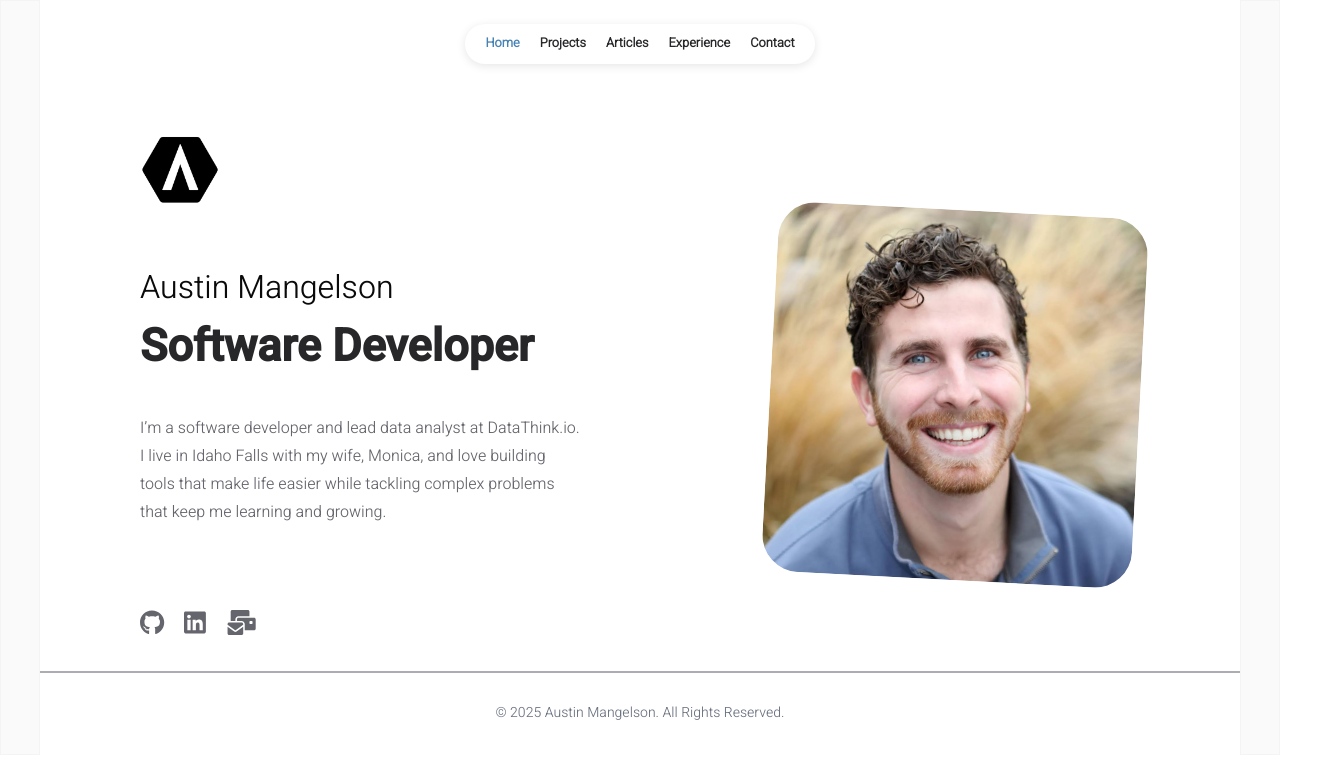
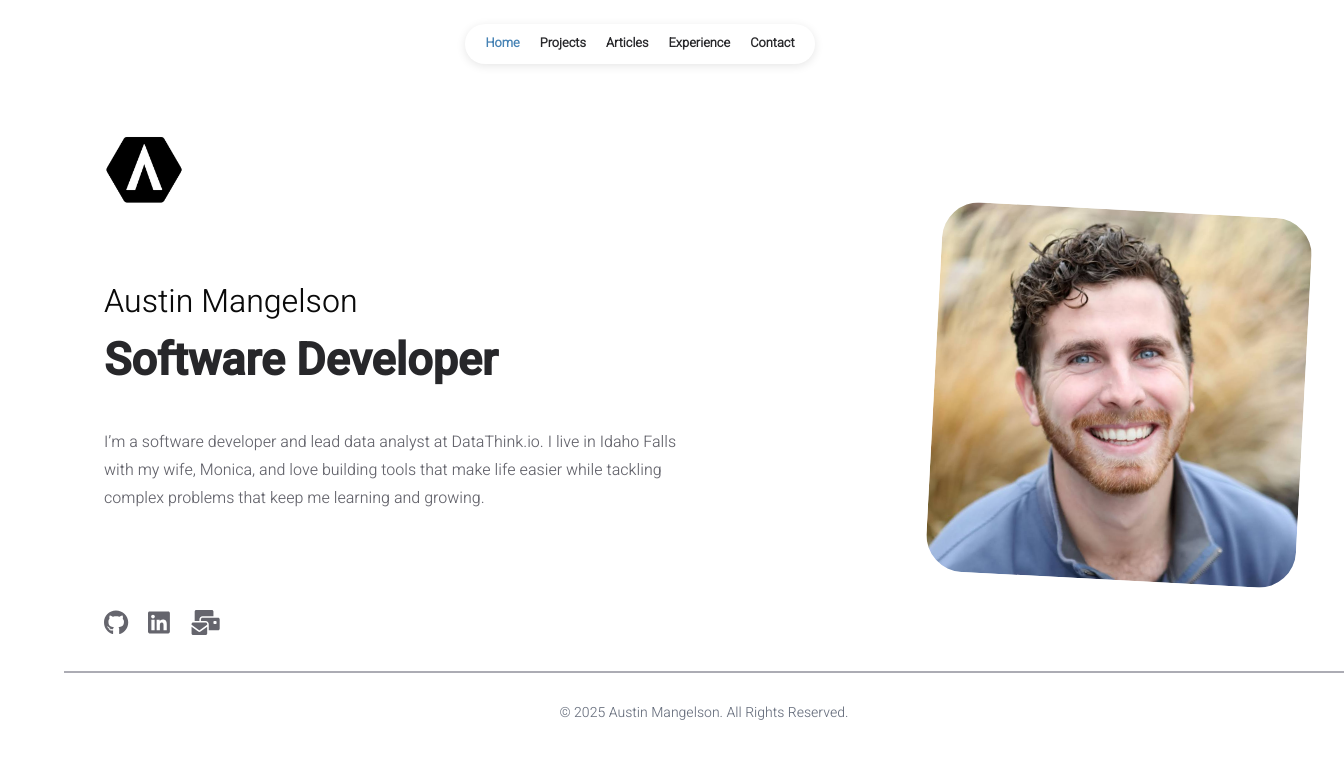
Before and after one commit to austinw8/personal-site, a React (Vite) app: page / in a window 1280 px wide. Shown: the top 758 px of the page, 1344 px wide, since content can reach past the window. Built offline with nearby package versions, Linux system fonts and the light colour scheme.

Commit message:
refactor: rename ReadArticle component to singleArticle and update related imports

```diff
--- a/src/App.js
+++ b/src/App.js
@@ -5,7 +5,7 @@ import ReactGA from "react-ga4";
 import Homepage from "./pages/homepage";
 import Projects from "./pages/projects";
 import Articles from "./pages/articles";
-import ReadArticle from "./pages/readArticle";
+import ReadArticle from "./pages/singleArticle";
 import Experience from "./pages/experience";
 import Contact from "./pages/contact";
 import Notfound from "./pages/404";
--- a/src/app.css
+++ b/src/app.css
@@ -24,13 +24,7 @@
 
 .page-content:before,
 .page-content:after {
-	content: "";
-	position: absolute;
-	top: 0;
-	bottom: 0;
-	width: calc((100% - 1200px) / 2);
-	background-color: #fafafa;
-	border: 1px solid #f4f4f5;
+	display: none;
 }
 
 .page-content:before {
@@ -44,8 +38,12 @@
 }
 
 .content-wrapper {
-	max-width: 1000px;
-	margin: 0 auto;
+	width: 100%;
+	max-width: 100%;
+	margin: 0 5%;
+	padding: 0 40px;
+	position: relative;
+	z-index: 2;
 }
 
 .title {
--- a/src/pages/homepage.jsx
+++ b/src/pages/homepage.jsx
@@ -50,7 +50,7 @@ const Homepage = () => {
 		display: "flex",
 		position: stayLogo ? "fixed" : "relative",
 		top: stayLogo ? "3vh" : "auto",
-		zIndex: 999,
+		zIndex: 1000,
 		border: stayLogo ? "1px solid white" : "none",
 		borderRadius: stayLogo ? "50%" : "none",
 		boxShadow: stayLogo ? "0px 4px 10px rgba(0, 0, 0, 0.25)" : "none",
--- a/src/pages/readArticle.jsx
+++ b/src/pages/singleArticle.jsx
@@ -3,6 +3,7 @@ import { useNavigate, useParams } from "react-router-dom";
 import ReactMarkdown from "react-markdown";
 import remarkGfm from "remark-gfm";
 import rehypeRaw from "rehype-raw";
+import { ArrowLeft } from "lucide-react";
 
 import NavBar from "../components/common/navBar";
 import Footer from "../components/common/footer";
@@ -41,16 +42,12 @@ const ReadArticle = () => {
 						</div>
 					</div>
 
+					<div className="read-article-back" onClick={() => navigate("/articles")}>
+						<ArrowLeft size={20} />
+						<span>Back to articles</span>
+					</div>
+
 					<div className="read-article-container">
-						<div className="read-article-back">
-							<img
-								src="../back-button.png"
-								alt="back"
-								className="read-article-back-button"
-								onClick={() => navigate(-1)}
-							/>
-						</div>
-
 						<div className="read-article-wrapper">
 							<div className="read-article-date-container">
 								<div className="read-article-date">
--- a/src/pages/styles/404.css
+++ b/src/pages/styles/404.css
@@ -12,11 +12,8 @@
 .notfound-logo {
 	display: flex;
 	position: fixed;
-	border: 1px solid white;
-	border-radius: 50%;
-	box-shadow: 0px 4px 10px rgba(0, 0, 0, 0.25);
 	top: 4vh;
-	z-index: 999;
+	z-index: 1000;
 }
 
 .notfound-container {
--- a/src/pages/styles/articles.css
+++ b/src/pages/styles/articles.css
@@ -7,8 +7,8 @@
 .articles-logo {
 	display: flex;
 	position: fixed;
-	border: 1px solid white;
 	top: 4vh;
+	z-index: 1000;
 }
 
 .articles-main-container {
--- a/src/pages/styles/contact.css
+++ b/src/pages/styles/contact.css
@@ -7,8 +7,8 @@
 .contact-logo {
 	display: flex;
 	position: fixed;
-	border: 1px solid white;
 	top: 4vh;
+	z-index: 1000;
 }
 
 .contact-subtitle {
--- a/src/pages/styles/projects.css
+++ b/src/pages/styles/projects.css
@@ -7,9 +7,8 @@
 .projects-logo {
 	display: flex;
 	position: fixed;
-	border: 1px solid white;
 	top: 4vh;
-	z-index: 999;
+	z-index: 1000;
 }
 
 .projects-container {
--- a/src/pages/styles/readArticle.css
+++ b/src/pages/styles/readArticle.css
@@ -9,30 +9,36 @@
 .read-article-logo {
 	display: flex;
 	position: fixed;
-	border: 1px solid white;
 	border-radius: 50%;
-	box-shadow: 0px 4px 10px rgba(0, 0, 0, 0.25);
 	top: 4vh;
+	z-index: 1000;
+}
+
+.read-article-back {
+	display: flex;
+	align-items: center;
+	gap: 8px;
+	padding-top: 100px;
+	padding-bottom: 10px;
+	cursor: pointer;
+	color: var(--secondary-color);
+	font-size: 16px;
+	transition: color 0.2s ease;
+}
+
+.read-article-back:hover {
+	color: var(--primary-color);
+}
+
+.read-article-back svg {
+	flex-shrink: 0;
 }
 
 .read-article-container {
 	display: flex;
 	height: 100%;
 	margin: 0;
-	padding-top: 120px;
-}
-
-.read-article-back {
-	padding-top: 68px;
-	padding-right: 50px;
-	width: 40px;
-	height: 40px;
-}
-
-.read-article-back-button {
-	width: 50px;
-	border-radius: 50%;
-	box-shadow: 0px 4px 10px rgba(0, 0, 0, 0.25);
+	position: relative;
 }
 
 .read-article-wrapper {
@@ -54,8 +60,8 @@
 }
 
 .read-article-title {
-	padding-top: 50px;
-	padding-bottom: 50px;
+	padding-top: 15px;
+	padding-bottom: 30px;
 	width: 100% !important;
 }
 
```
